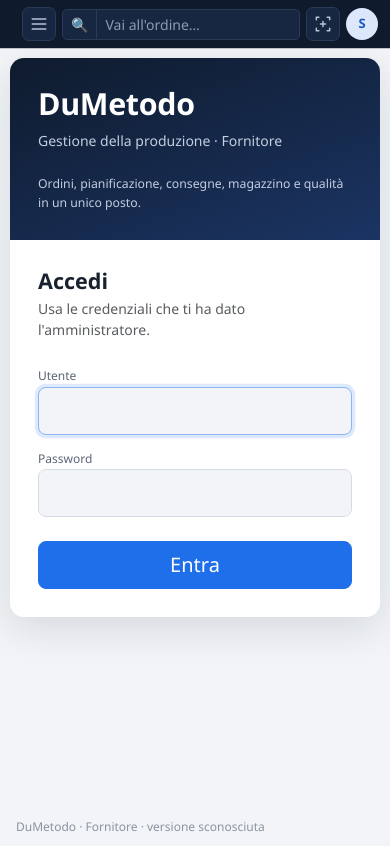
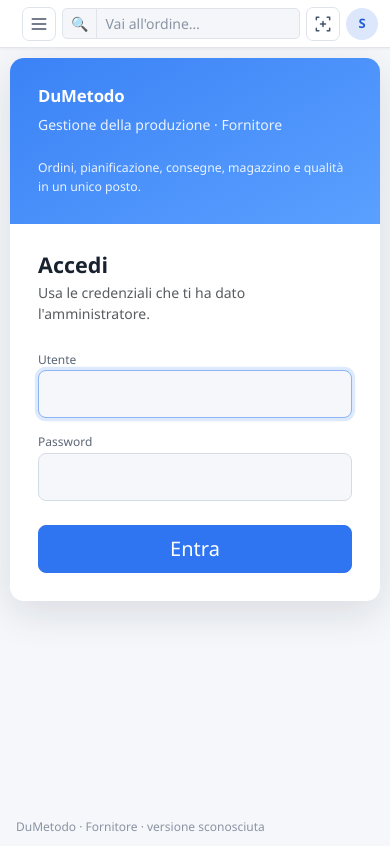
Before and after one commit to pietronitecnologie/DuMetodo, a Django app: page /accesso/?next=/configurazione/ in a window 390 px wide. Run offline with Django 5.2, Linux system fonts and the light colour scheme; the visitor is signed in with stand-in values (Sample User, id 1); data that the repository does not hold is empty; parts of the project's set-up code (start-up, migrations or seed data) failed here and were passed over; some libraries are stand-ins or nearby versions.

Commit message:
Colori più chiari e pagine adatte al telefono
Colori:
- barra in alto bianca, voce attiva in azzurro chiaro, blu dei pulsanti
  più luminoso; sfondo più chiaro; pagina di accesso con riquadro azzurro
- client: barra delle schede chiara, scheda attiva bianca con filo blu,
  pulsante del server chiaro

Telefono (verificate tutte le sezioni a 390 px):
- le tabelle con almeno 4 colonne diventano schede, una per riga, con
  l'etichetta di ogni dato; la prima cella fa da titolo. Le griglie a doppia
  intestazione restano tabelle scorrevoli (data-dm-schede="no" per escluderne)
- nessuna pagina scorre più di lato (prima: DDT e Utenti)
- pulsanti più comodi da toccare, immagini mai più larghe dello schermo

Co-Authored-By: Claude Opus 5.5 <noreply@anthropic.com>
Claude-Session: https://claude.ai/code/session_01NEJTQKn1i19mLRBEaxuvQS

```diff
--- a/static/dumetodo.css
+++ b/static/dumetodo.css
@@ -3,16 +3,18 @@
  * "modalità reparto" con testi e pulsanti più grandi per i PC e i tablet in reparto. */
 
 :root {
-  --dm-sfondo: #f2f4f7;
+  --dm-sfondo: #f5f7fa;
   --dm-superficie: #ffffff;
   --dm-bordo: #e2e6ec;
   --dm-testo: #18212e;
   --dm-testo-2: #5b6676;
-  --dm-barra: #0f1b2d;
-  --dm-barra-2: #172741;
-  --dm-barra-testo: #b8c3d4;
-  --dm-accento: #1f6feb;
-  --dm-accento-scuro: #1858c2;
+  /* Barra in alto chiara; il blu è quello dei pulsanti e della voce attiva */
+  --dm-barra: #ffffff;
+  --dm-barra-2: #eef3fc;
+  --dm-barra-testo: #46536a;
+  --dm-accento: #2f74f0;
+  --dm-accento-scuro: #2160d4;
+  --dm-accento-chiaro: #e6efff;
   --dm-altezza-testata: 48px;
   --dm-raggio: 8px;
 
@@ -22,9 +24,9 @@
   --bs-body-bg: var(--dm-sfondo);
   --bs-border-color: var(--dm-bordo);
   --bs-primary: var(--dm-accento);
-  --bs-primary-rgb: 31, 111, 235;
+  --bs-primary-rgb: 47, 116, 240;
   --bs-link-color: var(--dm-accento);
-  --bs-link-color-rgb: 31, 111, 235;
+  --bs-link-color-rgb: 47, 116, 240;
   --bs-link-hover-color: var(--dm-accento-scuro);
   --bs-border-radius: 6px;
   --bs-border-radius-sm: 5px;
@@ -42,22 +44,24 @@ a:hover { text-decoration: underline; }
 
 /* ---- Guscio: menu in alto + contenuto ------------------------------------------------------ */
 .dm-testata { position: sticky; top: 0; z-index: 1030; height: var(--dm-altezza-testata); display: flex; align-items: center;
-  gap: 6px; padding: 0 12px; background: var(--dm-barra); color: var(--dm-barra-testo); box-shadow: 0 1px 0 rgba(0,0,0,.2); }
-.dm-marchio { display: flex; align-items: center; gap: 9px; color: #fff; margin-right: 10px; flex: 0 0 auto; }
-.dm-marchio:hover { text-decoration: none; color: #fff; }
+  gap: 6px; padding: 0 12px; background: var(--dm-barra); color: var(--dm-barra-testo);
+  border-bottom: 1px solid var(--dm-bordo); box-shadow: 0 1px 3px rgba(16,24,40,.05); }
+.dm-marchio { display: flex; align-items: center; gap: 9px; color: var(--dm-testo); margin-right: 10px; flex: 0 0 auto; }
+.dm-marchio:hover { text-decoration: none; color: var(--dm-accento); }
 .dm-marchio-logo { width: 30px; height: 30px; flex: 0 0 30px; display: block; }
 .dm-marchio-testo { display: flex; flex-direction: column; line-height: 1.1; }
 .dm-marchio-testo b { font-size: 15px; letter-spacing: .2px; }
 .dm-logo-azienda { display: flex; align-items: center; height: 32px; padding: 3px 8px; margin-right: 10px; flex: 0 0 auto;
   background: #fff; border-radius: 7px; }
+.dm-testata .dm-logo-azienda { padding: 0; height: 32px; }
 .dm-logo-azienda img { display: block; max-height: 26px; max-width: 120px; object-fit: contain; }
 .dm-marchio-testo small { color: var(--dm-barra-testo); font-size: 11px; white-space: nowrap; max-width: 140px; overflow: hidden; text-overflow: ellipsis; }
 
 .dm-menu { flex: 1; min-width: 0; display: flex; align-items: center; gap: 2px; }
 .dm-menu-voce { display: flex; align-items: center; gap: 7px; height: 34px; padding: 0 10px; border: 0; border-radius: 7px;
   background: none; color: var(--dm-barra-testo); font-size: 13.5px; font-weight: 500; white-space: nowrap; }
-.dm-menu-voce:hover, .dm-menu-voce[aria-expanded="true"] { background: var(--dm-barra-2); color: #fff; text-decoration: none; }
-.dm-menu-voce.attiva { background: var(--dm-accento); color: #fff; }
+.dm-menu-voce:hover, .dm-menu-voce[aria-expanded="true"] { background: var(--dm-barra-2); color: var(--dm-testo); text-decoration: none; }
+.dm-menu-voce.attiva { background: var(--dm-accento-chiaro); color: var(--dm-accento-scuro); }
 .dm-menu-voce .dm-icona { width: 18px; height: 18px; flex-basis: 18px; }
 .dm-freccia { width: 6px; height: 6px; border-right: 1.5px solid currentColor; border-bottom: 1.5px solid currentColor;
   transform: rotate(45deg) translateY(-2px); opacity: .7; margin-left: 2px; }
@@ -68,13 +72,13 @@ a:hover { text-decoration: underline; }
 .dm-vai { width: 260px; }
 .dm-vai .dm-ordine-scelto { display: none !important; }
 .dm-vai .d-none[data-dm-ordine-ricerca] { display: block !important; }
-.dm-vai .input-group-text, .dm-vai .form-control { background: var(--dm-barra-2); border-color: #2a3b57; color: #fff; }
-.dm-vai .form-control::placeholder { color: #8d9bb1; }
+.dm-vai .input-group-text, .dm-vai .form-control { background: #f4f6f9; border-color: #dfe4eb; color: var(--dm-testo); }
+.dm-vai .form-control::placeholder { color: #8a94a3; }
 .dm-vai .form-control:focus { background: #fff; color: var(--dm-testo); }
 .dm-vai .dm-ordine-elenco { left: auto; right: 0; }
-.dm-pulsante-icona { display: grid; place-items: center; width: 34px; height: 34px; flex: 0 0 34px; border: 1px solid #2a3b57;
-  border-radius: 7px; background: var(--dm-barra-2); color: var(--dm-barra-testo); }
-.dm-pulsante-icona:hover { color: #fff; border-color: #3b5277; }
+.dm-pulsante-icona { display: grid; place-items: center; width: 34px; height: 34px; flex: 0 0 34px; border: 1px solid #dfe4eb;
+  border-radius: 7px; background: #fff; color: var(--dm-barra-testo); }
+.dm-pulsante-icona:hover { color: var(--dm-accento); border-color: #b9cdf5; }
 html.dm-modo-reparto .dm-pulsante-icona[data-dm-reparto] { background: var(--dm-accento); border-color: var(--dm-accento); color: #fff; }
 .dm-utente { padding: 0; border: 0; background: none; border-radius: 50%; }
 .dm-avatar { width: 32px; height: 32px; border-radius: 50%; display: grid; place-items: center; background: #dde7fb; color: var(--dm-accento-scuro);
@@ -99,7 +103,7 @@ html.dm-modo-reparto .dm-pulsante-icona[data-dm-reparto] { background: var(--dm-
   .dm-solo-piccolo { display: grid; }
   .dm-marchio-testo { display: none; }
   .dm-menu { display: none; position: fixed; top: var(--dm-altezza-testata); left: 0; right: 0; bottom: 0; overflow-y: auto;
-    flex-direction: column; align-items: stretch; padding: 8px; background: var(--dm-barra); }
+    flex-direction: column; align-items: stretch; padding: 8px; background: var(--dm-barra); border-top: 1px solid var(--dm-bordo); }
   body.dm-menu-aperto .dm-menu { display: flex; }
   .dm-menu-voce span { display: inline; }
   .dm-menu .dropdown-menu { position: static !important; transform: none !important; margin: 0 0 6px 30px !important; }
@@ -185,10 +189,10 @@ html.dm-modo-reparto .dm-stato { font-size: .9rem; padding: .3rem .7rem; }
 body.dm-pubblica .dm-contenuto { min-height: calc(100vh - 44px); display: grid; place-items: center; padding: 24px; }
 .dm-accesso { width: min(900px, 100%); display: grid; grid-template-columns: 1fr 1fr; background: var(--dm-superficie);
   border-radius: 14px; overflow: hidden; box-shadow: 0 12px 40px rgba(16,24,40,.12); }
-.dm-accesso-marchio { background: linear-gradient(160deg, var(--dm-barra) 0%, #1b3463 100%); color: #fff; padding: 40px;
+.dm-accesso-marchio { background: linear-gradient(150deg, #3b82f6 0%, #5aa0ff 100%); color: #fff; padding: 40px;
   display: flex; flex-direction: column; justify-content: space-between; gap: 24px; }
 .dm-accesso-marchio h1 { font-size: 1.9rem; font-weight: 700; margin: 14px 0 6px; }
-.dm-accesso-marchio p { color: #c3cee0; margin: 0; }
+.dm-accesso-marchio p { color: #eaf2ff; margin: 0; }
 .dm-accesso-modulo { padding: 40px; }
 @media (max-width: 767.98px) { .dm-accesso { grid-template-columns: 1fr; } .dm-accesso-marchio { padding: 28px; } .dm-accesso-modulo { padding: 28px; } }
 
@@ -225,3 +229,30 @@ details.dm-config > summary::before { content: ""; width: .45rem; height: .45rem
 details.dm-config[open] > summary::before { transform: rotate(45deg); }
 details.dm-config:not([open]) > summary { border-bottom: 0; border-radius: var(--dm-raggio); }
 details.dm-config > summary:hover { color: var(--dm-testo); }
+
+/* ---- Telefono: tabelle come schede, niente scorrimento laterale della pagina ------------------ */
+.dm-contenuto img, .dm-contenuto video { max-width: 100%; height: auto; }
+@media (max-width: 767.98px) {
+  .dm-contenuto table.dm-schede > thead { display: none; }
+  .dm-contenuto table.dm-schede, .dm-contenuto table.dm-schede > tbody, .dm-contenuto table.dm-schede > tbody > tr,
+  .dm-contenuto table.dm-schede > tbody > tr > td { display: block; width: 100%; }
+  .dm-contenuto table.dm-schede > tbody > tr { padding: .45rem .15rem; border-bottom: 1px solid var(--dm-bordo); background: var(--bs-table-bg); }
+  .dm-contenuto table.dm-schede > tbody > tr:last-child { border-bottom: 0; }
+  .dm-contenuto table.dm-schede > tbody > tr > td { display: flex; align-items: baseline; justify-content: space-between; gap: .75rem;
+    padding: .12rem .55rem !important; border: 0 !important; text-align: right; box-shadow: none; min-height: 1.6rem; }
+  .dm-contenuto table.dm-schede > tbody > tr > td::before { content: attr(data-label); flex: 0 0 auto; max-width: 45%; text-align: left;
+    color: var(--dm-testo-2); font-size: .7rem; font-weight: 600; text-transform: uppercase; letter-spacing: .03em; }
+  .dm-contenuto table.dm-schede > tbody > tr > td[data-label=""]::before { content: none; }
+  .dm-contenuto table.dm-schede > tbody > tr > td[data-label=""] { justify-content: flex-end; }
+  .dm-contenuto table.dm-schede > tbody > tr > td:empty { display: none; }
+  /* La prima cella (di solito l'ordine o il codice) fa da titolo della scheda */
+  .dm-contenuto table.dm-schede > tbody > tr > td:first-child:not(:has(input[type=checkbox])) {
+    justify-content: flex-start; text-align: left; font-weight: 600; font-size: .95rem; }
+  .dm-contenuto table.dm-schede > tbody > tr > td:first-child:not(:has(input[type=checkbox]))::before { content: none; }
+  .dm-contenuto table.dm-schede > tbody > tr > td[colspan] { justify-content: center; text-align: center; }
+  .dm-contenuto .table-responsive:has(> table.dm-schede) { overflow: visible; }
+  /* Filtri e moduli: pulsanti comodi da toccare */
+  .dm-contenuto .btn-sm { min-height: 34px; }
+  .dm-contenuto .d-flex.flex-wrap { row-gap: .4rem; }
+  .dm-contenuto h1 { font-size: 1.05rem; }
+}
--- a/static/dumetodo.js
+++ b/static/dumetodo.js
@@ -21,6 +21,29 @@
       if (vai) { e.preventDefault(); vai.focus(); }
     }
   });
+
+  // ---- Tabelle su telefono: ogni riga diventa una scheda con le etichette delle colonne.
+  // Solo tabelle "semplici" (una riga di intestazione, almeno 4 colonne, senza celle unite); le griglie
+  // (pianificazione, materiale per reparto) restano tabelle che scorrono. data-dm-schede="no" per escluderne una.
+  function adattaTabelle(radice) {
+    (radice || document).querySelectorAll(".dm-contenuto table").forEach(function (t) {
+      if (t.dataset.dmSchede === "no" || !t.tHead || t.tHead.rows.length !== 1) return;
+      var titoli = Array.prototype.slice.call(t.tHead.rows[0].cells);
+      if (titoli.length < 4 || titoli.some(function (c) { return c.colSpan > 1 || c.rowSpan > 1; })) return;
+      t.classList.add("dm-schede");
+      Array.prototype.forEach.call(t.tBodies, function (corpo) {
+        Array.prototype.forEach.call(corpo.rows, function (riga) {
+          var i = 0;
+          Array.prototype.forEach.call(riga.cells, function (cella) {
+            cella.dataset.label = cella.colSpan > 1 ? "" : (titoli[i] ? titoli[i].textContent.trim() : "");
+            i += cella.colSpan || 1;
+          });
+        });
+      });
+    });
+  }
+  document.addEventListener("DOMContentLoaded", function () { adattaTabelle(document); });
+  document.addEventListener("htmx:afterSettle", function (e) { adattaTabelle(e.target); });
 
   // ---- Selezione dell'ordine: si sceglie da un elenco, il form invia la chiave primaria.
   function scegli(box, bottone) {
--- a/templates/base.html
+++ b/templates/base.html
@@ -7,7 +7,7 @@
   <link rel="icon" href="{% static 'img/favicon.ico' %}" sizes="any">
   <link rel="icon" href="{% static 'img/dumetodo.svg' %}" type="image/svg+xml">
   <link rel="apple-touch-icon" href="{% static 'img/dumetodo-180.png' %}">
-  <meta name="theme-color" content="#0f1b2d">
+  <meta name="theme-color" content="#ffffff">
   <link rel="stylesheet" href="{% static 'vendor/bootstrap.min.css' %}">
   <link rel="stylesheet" href="{% static 'dumetodo.css' %}">
   <script>
```
Also changed, not shown: 1 other file.
